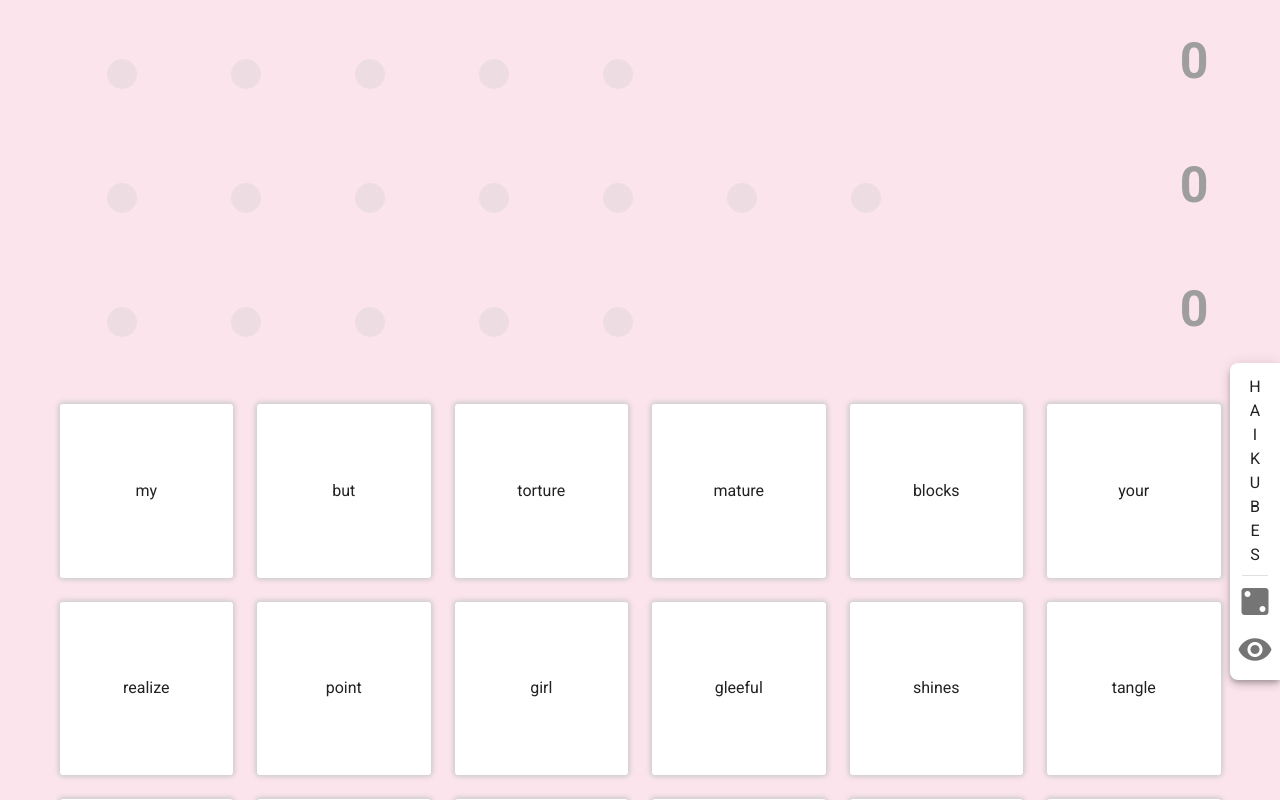
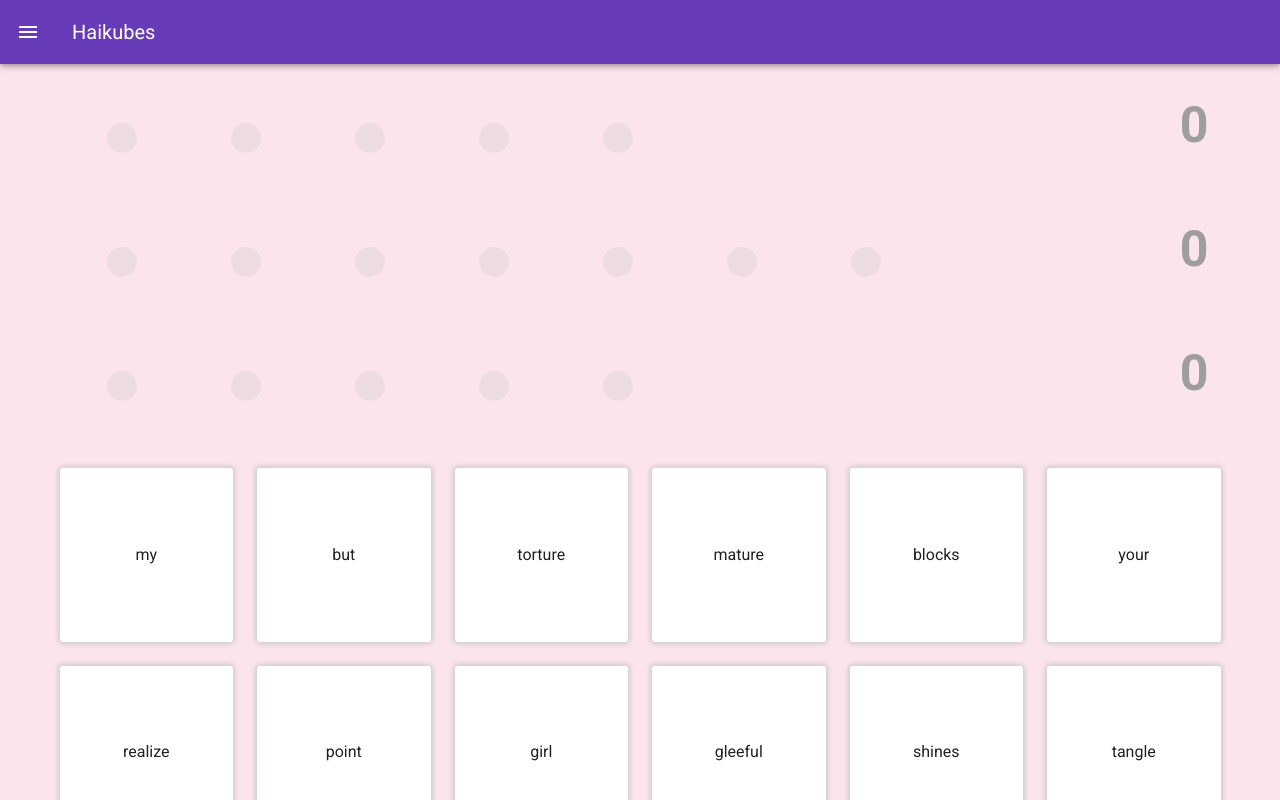
Before and after one commit to ryandeba/haikubes, a Vue app: page / in a window 1280 px wide. Shown: the top 800 px of the page. Built offline with nearby package versions, Linux system fonts and the light colour scheme; what vue-animejs would draw is missing.

Commit message:
add app-bar / nav-drawer

```diff
--- a/src/App.vue
+++ b/src/App.vue
@@ -34,7 +34,7 @@ export default {
 
       poolIndex: undefined,
 
-      showMenuBar: true
+      drawer: false
     };
   },
 
@@ -130,7 +130,7 @@ export default {
 
     setPoolIndex(index) {
       this.poolIndex = index;
-    }
+    },
   },
 
   beforeMount() {
@@ -141,36 +141,41 @@ export default {
 
 <template>
   <v-app>
-    <v-main class="pink lighten-5">
-      <v-container>
-        <v-container
-          class="d-flex flex-column align-center white elevation-5 rounded-l-lg"
-          style="width: 50px; position: fixed; bottom: 15%; z-index:10;transition:all 250ms;"
-          :style="{right: showMenuBar ? '0' : '-45px'}"
-          ref="menuBar"
-          v-touch="{
-            right: () => showMenuBar = false,
-            left: () => showMenuBar = true
-          }"
+    <v-app-bar
+      color="deep-purple"
+      dark
+      app
+      style="z-index: 7;"
     >
-          <div v-for="(l, i) in 'HAIKUBES'.split('')" :key="i">
-            {{ l }}
-          </div>
+      <v-app-bar-nav-icon @click="drawer = true"></v-app-bar-nav-icon>
 
-          <v-divider class="my-2" style="width: 100%"></v-divider>
+      <v-toolbar-title>Haikubes</v-toolbar-title>
+    </v-app-bar>
 
+    <v-navigation-drawer
+      v-model="drawer"
+      temporary
+      fixed
+    >
+      <v-list
+        nav
+        dense
+      >
         <reset-button
           :preventDialog="
             phrases.flat().filter((w) => w !== undefined).length === 0
           "
           @reroll="[clearPhrases(), (pool = throwDice())]"
         ></reset-button>
+
         <preview :phrases="haiku"></preview>
-        </v-container>
+      </v-list>
+    </v-navigation-drawer>
 
+    <v-main class="pink lighten-5">
+      <v-container>
         <v-container
           class="pink lighten-5 mb-5"
-          style="position: sticky; top: 0; z-index: 9;"
         >
           <v-row
             v-for="(phrase, r) in phrases"
--- a/src/components/preview.vue
+++ b/src/components/preview.vue
@@ -62,7 +62,12 @@
 
 <template>
   <div>
-    <v-btn icon @click="openDialog"><v-icon large>mdi-eye</v-icon></v-btn>
+    <v-list-item @click="openDialog">
+      <v-list-item-icon>
+        <v-icon>mdi-eye</v-icon>
+      </v-list-item-icon>
+      <v-list-item-title>Preview</v-list-item-title>
+    </v-list-item>
 
     <preview-dialog
       :phrases="phrases"
--- a/src/components/reset-button.vue
+++ b/src/components/reset-button.vue
@@ -27,9 +27,13 @@
         </v-card-actions>
       </v-card>
     </v-dialog>
-    <v-btn icon class="mb-3" @click="onClick">
-        <v-icon large>mdi-dice-2</v-icon>
-    </v-btn>
+
+    <v-list-item @click="onClick">
+      <v-list-item-icon>
+        <v-icon>mdi-dice-2</v-icon>
+      </v-list-item-icon>
+      <v-list-item-title>Reroll</v-list-item-title>
+    </v-list-item>
   </div>
 </template>
 
```
Also changed, not shown: src/components/mobile-phrases.vue (added, +35 -0 lines). Lines whose indentation alone changed are shown as unchanged.
